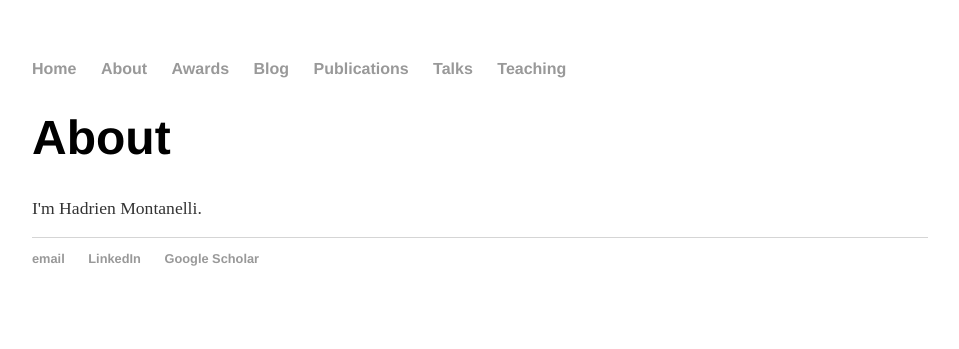
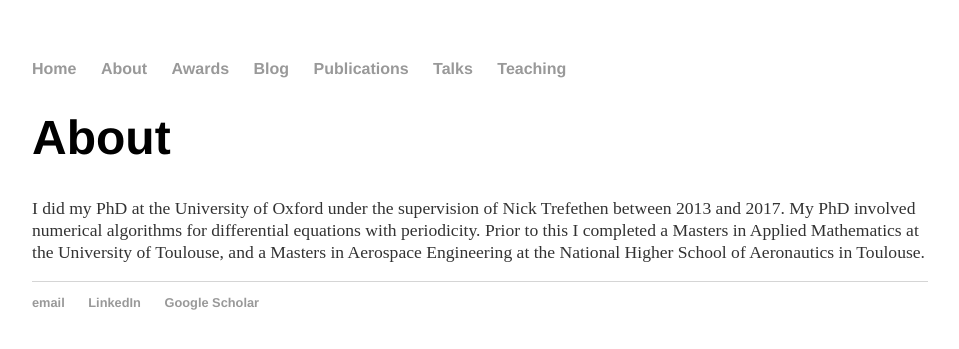
Before and after one commit to Hadrien-Montanelli/Hadrien-Montanelli.github.io, a Jekyll site: the page built from about/index.html, in a window 1280 px wide. Shown: the top 349 px of the page, without its empty margins (160-1119 px from the left). Built offline with Jekyll 4.4.1, drawn with Linux system fonts in a browser that asks for light colours.

Commit message:
Update index.html

```diff
--- a/about/index.html
+++ b/about/index.html
@@ -4,5 +4,8 @@ title: About
 ---
 <div class="blurb">
 	<h1>About</h1>
-	<p> I'm Hadrien Montanelli. </p>
+	<p> I did my PhD at the University of Oxford under the supervision of Nick Trefethen between 2013 and 2017.
+	My PhD involved numerical algorithms for differential equations with periodicity.
+	Prior to this I completed a Masters in Applied Mathematics at the University of Toulouse,
+	and a Masters in Aerospace Engineering at the National Higher School of Aeronautics in Toulouse.</p>
 </div><!-- /.blurb -->
```
